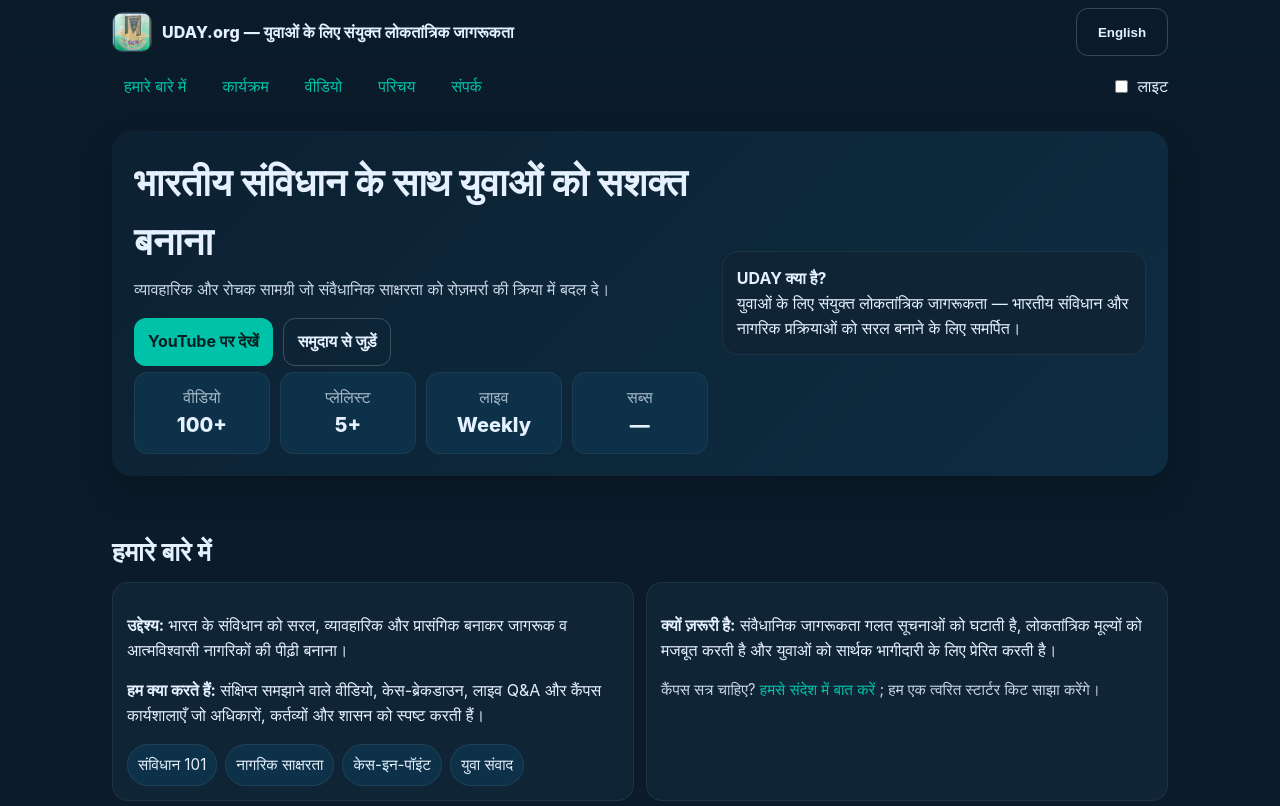
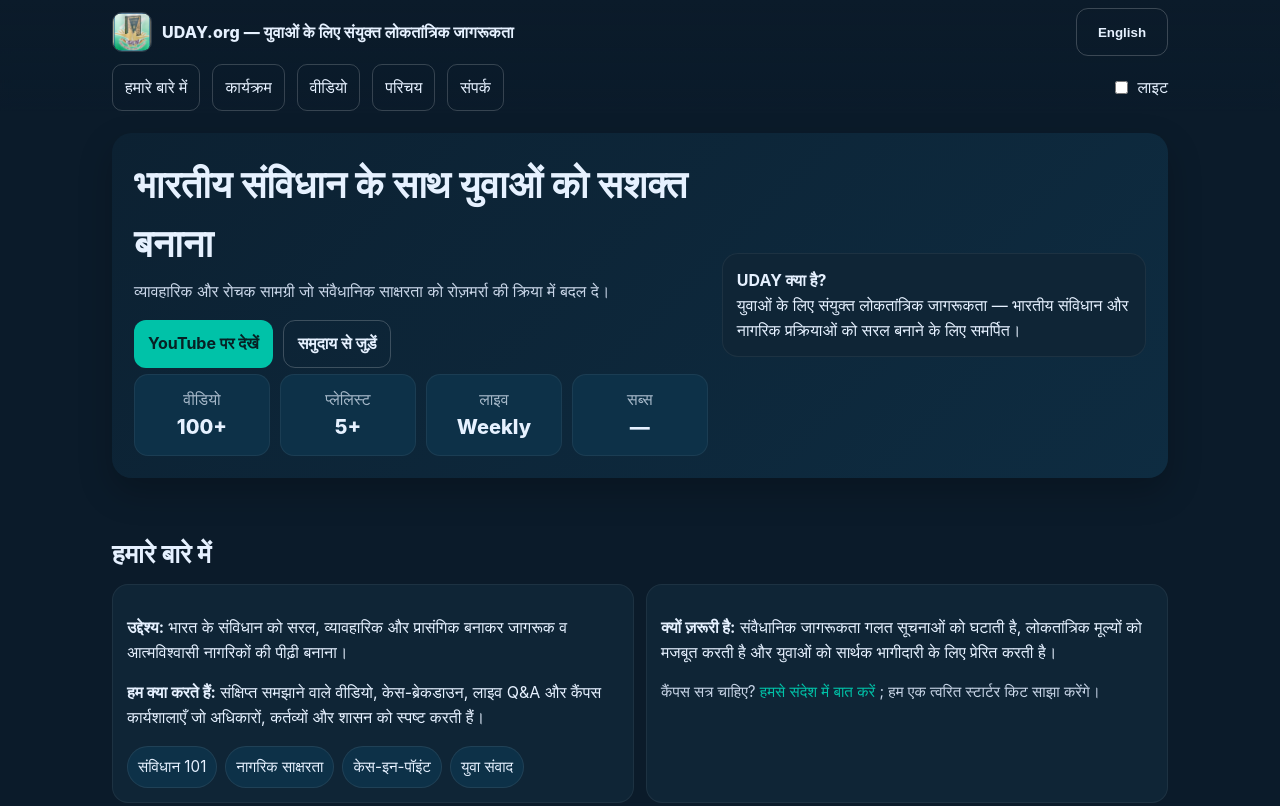
Before and after one commit to linkinshakya/UDAY.org, a plain HTML site: page index.html in a window 1280 px wide. Shown: the top 806 px of the page. Drawn offline with Linux system fonts and the light colour scheme.

Commit message:
Update index.html

```diff
--- a/index.html
+++ b/index.html
@@ -33,7 +33,13 @@
     .hamb span:before,.hamb span:after{content:"";position:absolute;left:0;width:20px;height:2px;background:#e6f1ff}
     .hamb span:before{top:-6px}.hamb span:after{top:6px}
     nav.menu{display:none;flex-direction:column;gap:8px;padding:10px 0}
-    nav.menu a{padding:10px 12px;border-radius:10px;background:rgba(255,255,255,.05)}
+    nav.menu a{
+  padding:10px 12px;
+  border-radius:10px;
+  background:rgba(255,255,255,.10); /* lighter tile */
+  color:var(--fg);                   /* force light text */
+  border:1px solid rgba(255,255,255,.18);
+}
     .open nav.menu{display:flex}
     @media (min-width:860px){
       .hamb{display:none}
@@ -91,7 +97,8 @@
     <div class="wrap nav" id="topbar">
       <div class="logo">
         <img alt="UDAY logo" src="logo.png" />
-        <div class="brand" data-i18n="brandName">UDAY.org — युवाओं के लिए संयुक्त लोकतांत्रिक जागरूकता</div>
+        <div class="brand" data-i18n="brandName">
+          UDAY.org — युवाओं के लिए संयुक्त लोकतांत्रिक जागरूकता</div>
       </div>
       <div class="spacer"></div>
       <button class="btn secondary lang-btn" id="langBtn" aria-label="Switch language">English</button>
```
